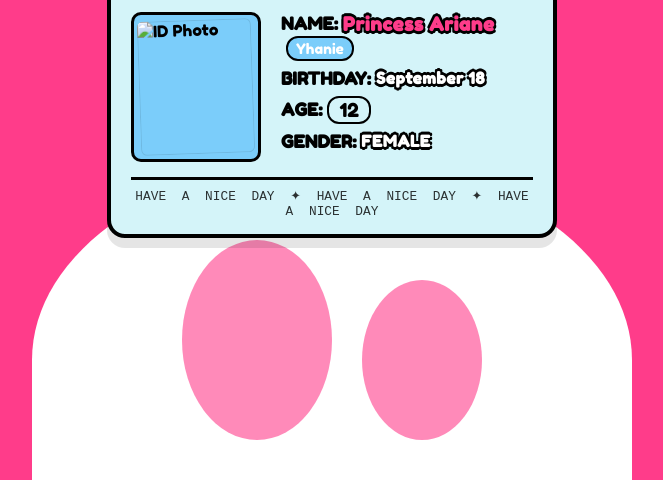
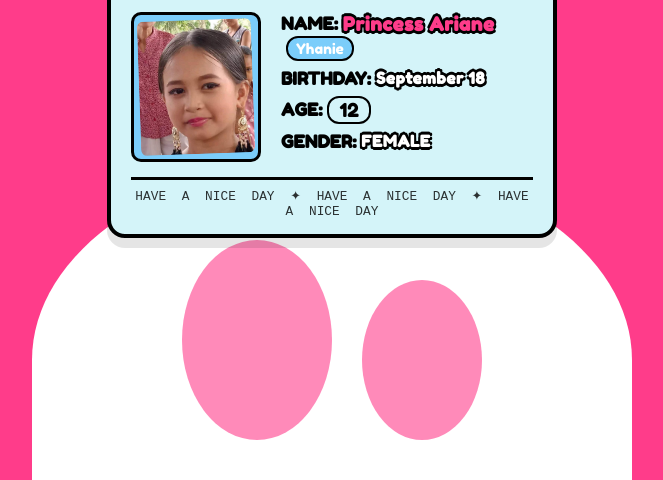
Before and after one commit to Franzen-Codex/Yhanie.io, a plain HTML site: page index.html in a window 1280 px wide. Shown: the part 320-800 px from the top of the page, without its empty margins (308-971 px from the left). Drawn offline with Linux system fonts and the light colour scheme; the site is published under a folder, as on GitHub Pages, so addresses that start at the root find nothing.

```diff
--- a/index.html
+++ b/index.html
@@ -268,7 +268,7 @@
                    CHANGE 'yhanie.jpg' to whatever your actual file name is.
                    Examples: 'my-photo.jpg', 'images/yhanie.jpg', 'profile.jpeg'
                 -->
-                <img src="/image/yhanie.jpg" alt="ID Photo">
+                <img src="yhanie.jpg" alt="ID Photo">
             </div>
 
             <!-- Information Section -->
```
